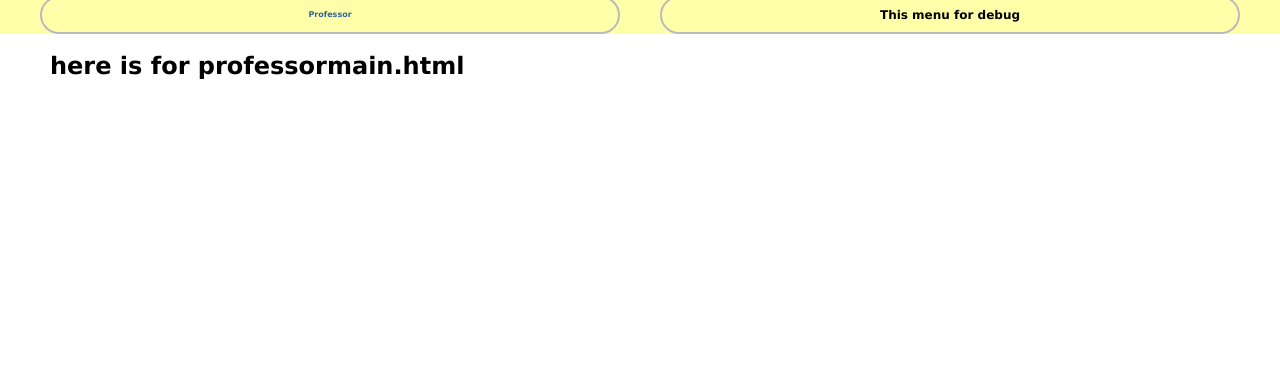
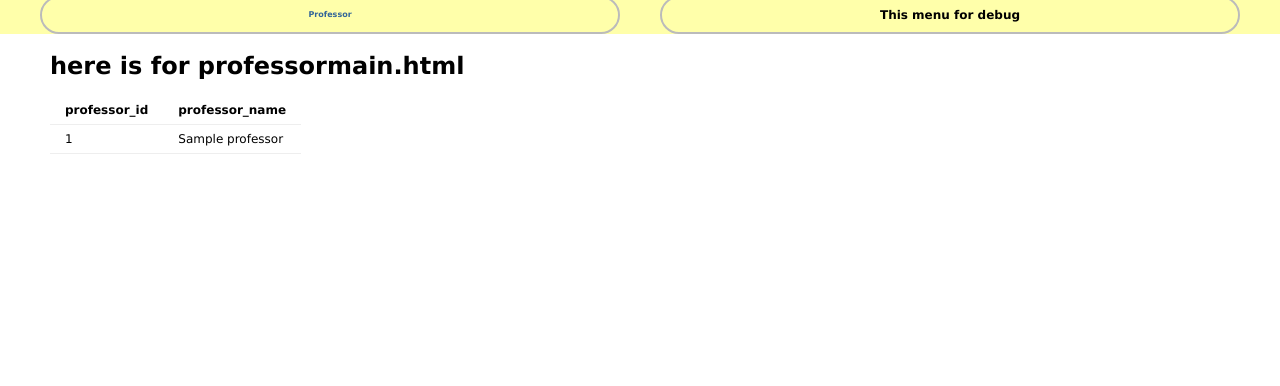
Before and after one commit to ByoungJoonIm/Capstone_Design, a Django app: page /judge/professor in a window 1280 px wide. Shown: the part 34-420 px from the top of the page. Run offline with Django 3.2, Linux system fonts and the light colour scheme; tables that the repository leaves empty hold one stand-in row (values such as "Sample post").

Commit message:
revised views and make_subject_has...

```diff
--- a/src/Django/scode/judge/templates/judge/professor/professor_main_list.html
+++ b/src/Django/scode/judge/templates/judge/professor/professor_main_list.html
@@ -5,5 +5,21 @@
 {% block content %}
 <div id="content">
 	<h1>here is for professormain.html</h1>
+	<table>
+		<tr>
+			<th>professor_id</th>
+			<th>professor_name</th>
+		</tr>
+
+		{% for professor in professors %}
+		<tr>
+			<td>{{ professor.professor_id }}</td>
+			<td>{{ professor.professor_name }}</td>
+		</tr>
+		{% endfor %}
+
+
+	</table>
+
 </div>
 {% endblock content %}
--- a/src/Django/scode/judge/templates/judge/professor/professor_subject_list.html
+++ b/src/Django/scode/judge/templates/judge/professor/professor_subject_list.html
@@ -5,5 +5,6 @@
 {% block content %}
 <div id="content">
 	<h1>here is for professor_subject_list.html</h1>
+	<h1>haha</h1>
 </div>
 {% endblock content %}
--- a/src/Django/scode/judge/views.py
+++ b/src/Django/scode/judge/views.py
@@ -12,8 +12,8 @@ from django.views.generic.base import TemplateView
 # Create your views here.
 
 #-- professor
-class ProfessorMainLV(TemplateView):
-    template_name = 'judge/professor/professor_main_list.html'
+#class ProfessorMainLV(TemplateView):
+#    template_name = 'judge/professor/professor_main_list.html'
 
 class ProfessorSubjectLV(TemplateView):
     template_name = 'judge/professor/professor_subject_list.html'
@@ -33,11 +33,20 @@ class ProfessorSettingsView(TemplateView):
 class ProfessorResultLV(TemplateView):
     template_name = 'judge/professor/professor_result_list.html'
 
+class ProfessorMainLV(ListView):
+    '''
+    prof_id = '00001'
+    prof = professor.objects.all().filter(professor_id=prof_id)
+    shp = subject_has_professor.objects.all().filter(professor_id=prof_id)
+    sub = subject.objects.all()
+    '''
+    sql = 'SELECT * from judge_professor'
+    #queryset = professor.objects.all()
+    queryset = professor.objects.raw(sql)
+    template_name = 'judge/professor/professor_main_list.html'
+    context_object_name = "professors"
+
 '''
-class ProfessorMainLV(ListView):
-    #queryset = Professor.objects.all()
-    #template_name=''
-
 class ProfessorSubjectLV(ListView):
 
 
```
Also changed, not shown: 4 other files.
